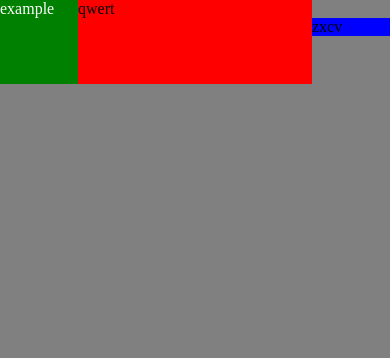
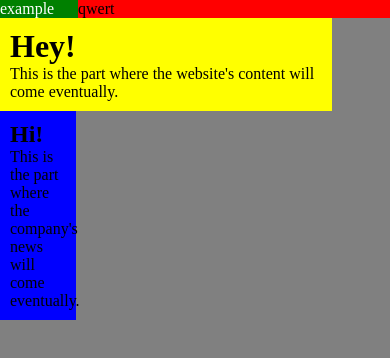
Before and after one commit to Taher93/Poppodium, a plain HTML site: page poppodium/template.html in a window 390 px wide. Drawn offline with Linux system fonts and the light colour scheme.

Commit message:
sidebar fixed
read title

```diff
--- a/poppodium/template.css
+++ b/poppodium/template.css
@@ -5,16 +5,9 @@
     outline: 0;
 }
 
-body{
+@media only screen and (max-width: 1400px) {
+	body{
 	background-color:grey;
-}
-
-
-header{
-	background-color: black;
-	position:  fixed;
-	width: 80%;
-	height: 10%;
 }
 
 #logo{
@@ -28,13 +21,68 @@ header{
 nav{
 	background-color: red;
 	width: 75%;
-	float: right;
+	float: left;
 	height: 100%;
+}
+
+.row {
+	width:100%;
+}
+
+content {
+	background-color: yellow;
+	float: left;
+	width: 80%;
+	height: 100%;
+    padding: 10px;
 }
 
 aside {
 	background-color: blue;
+	float: left;
+	width: 17%;
+	height: 100%;
+    padding: 10px;
+}
+}
+
+@media only screen and (max-width: 768px) {
+	body{
+	background-color:grey;
+}
+
+#logo{
 	width: 20%;
+	float: left;
+	color: white;
+	background-color: green;
 	height: 100%;
-	float: right;
 }
+
+nav{
+	background-color: red;
+	width: 80%;
+	float: left;
+	height: 100%;
+}
+
+.row {
+	width:100%;
+}
+
+content {
+	background-color: yellow;
+	float: left;
+	width: 80%;
+	height: 100%;
+    padding: 10px;
+}
+
+aside {
+	background-color: blue;
+	float: left;
+	width: 14.279%;
+	height: 100%;
+    padding: 10px;
+}
+}
--- a/poppodium/template.html
+++ b/poppodium/template.html
@@ -8,6 +8,8 @@
 </head>
 <body>
 
+
+
 	<header>
 		<div id="logo">
 				example
@@ -15,15 +17,27 @@
 			<nav>
 				qwert
 			</nav>
+
 	</header>
+	<br/>
 
-		<article>
-			asdf
-		</article>
+	<div class="row">
 
-<aside>
-zxcv
-</aside>
+				<content>
+						<h1>Hey!</h1>
+						<p>This is the part where the website's content will come eventually.</p>
+				</content>
+	<aside>
+		<h1>Hi!</h1>
+		<p>This is the part where the company's news will come eventually.</p>
+	</aside>
+	</div>
+
+
+
+
+
+
 
 </body>
 
```
